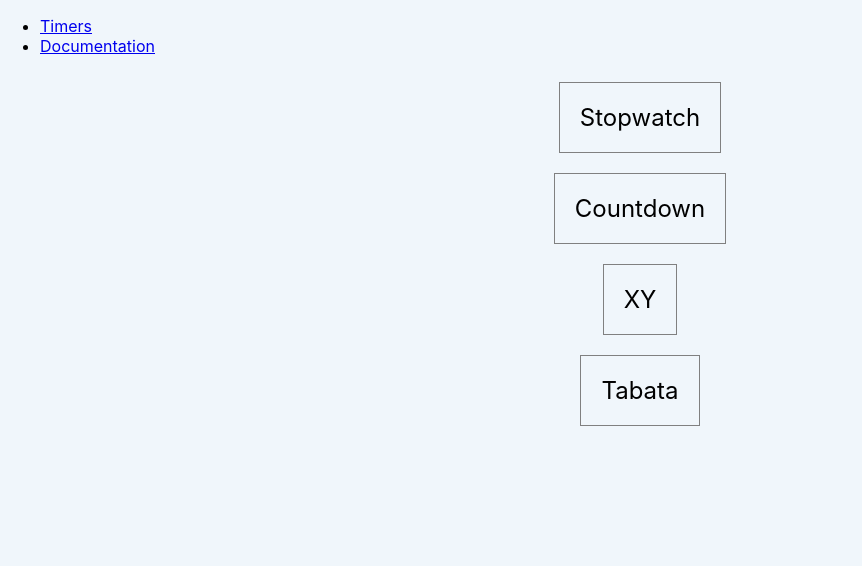
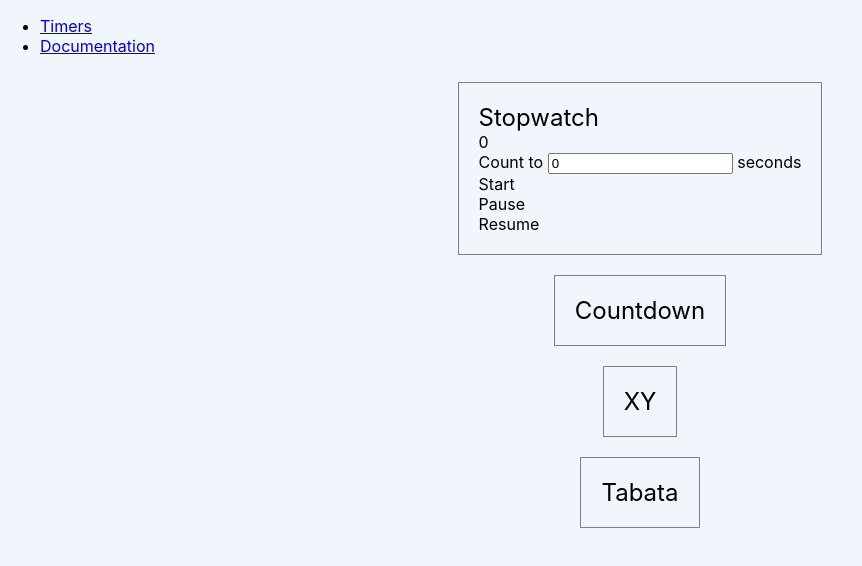
Before and after one commit to car1sle/assignment-1-car1sle, a React (Create React App) app: page / in a window 1280 px wide. Shown: the top 566 px of the page, without its empty margins (0-862 px from the left). Built offline with nearby package versions, Linux system fonts and the light colour scheme.

Commit message:
Start stopwatch

```diff
--- a/package.json
+++ b/package.json
@@ -7,7 +7,7 @@
     "react-router": "^5.2.1",
     "react-router-dom": "^6.4.2",
     "react-scripts": "5.0.1",
-    "styled-components": "^5.3.1"
+    "styled-components": "^5.3.6"
   },
   "scripts": {
     "start": "react-scripts start",
--- a/src/components/timers/Stopwatch.js
+++ b/src/components/timers/Stopwatch.js
@@ -1,3 +1,35 @@
-const Stopwatch = () => null;
+import { useEffect, useState } from 'react';
+
+const Stopwatch = () => {
+
+    const [time, setTime] = useState(0);
+    const [inputTime, setInputTime] = useState(0);
+    const [isRunning, setIsRunning] = useState(false);
+
+    useEffect(() => {
+
+        let i;
+
+        if (isRunning) {
+            i = setInterval(() => {
+                setTime(time + 1);
+            }, 1000);
+            if (time >= inputTime) {clearInterval(i);}
+        }
+
+        return () => clearInterval(i);
+
+    }, [time, isRunning, inputTime]);
+
+    return (
+        <>
+            <div>{time}</div>
+            Count to <input type="number" defaultValue={inputTime} onChange={e => {setInputTime(parseInt(e.target.value));}} /> seconds
+            <div onClick={() => {setIsRunning(true);}}>Start</div>
+            <div onClick={() => {setIsRunning(false);}}>Pause</div>
+            <div onClick={() => {setIsRunning(true);}}>Resume</div>
+        </>
+    );
+};
 
 export default Stopwatch;
--- a/src/views/TimersView.js
+++ b/src/views/TimersView.js
@@ -16,10 +16,11 @@ const Timer = styled.div`
   border: 1px solid gray;
   padding: 20px;
   margin: 10px;
+`;
+
+const TimerTitle = styled.div`
   font-size: 1.5rem;
 `;
-
-const TimerTitle = styled.div``;
 
 const TimersView = () => {
   const timers = [
```
Also changed, not shown: 2 other files (tests, documents, lock files or other folders).
